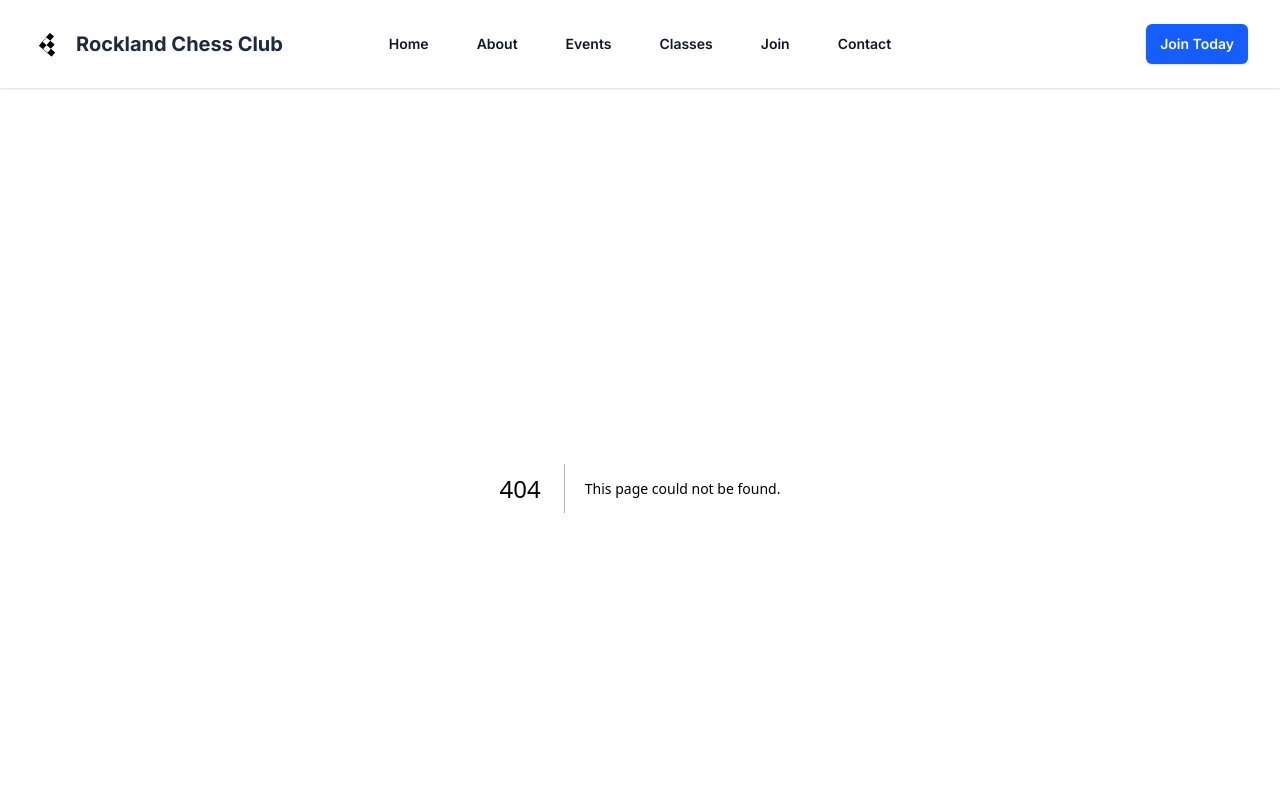
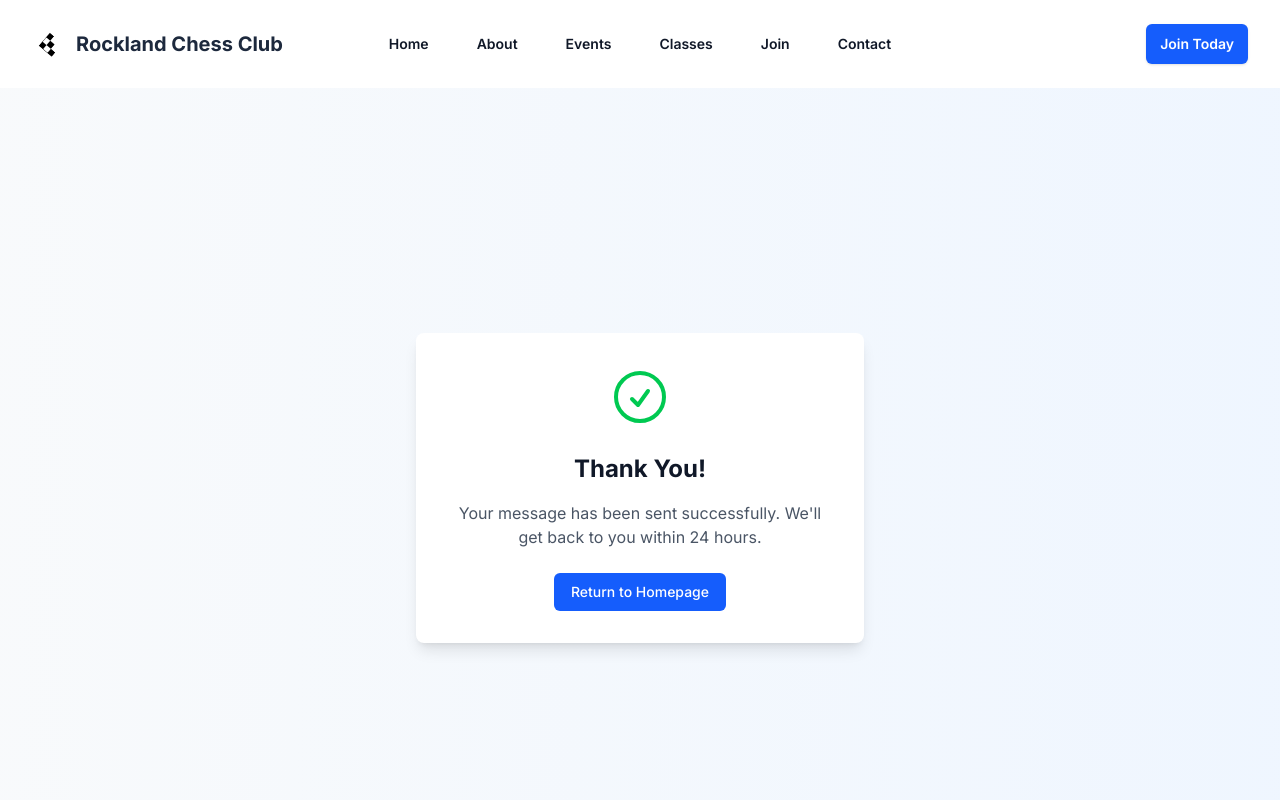
Before and after one commit to dfenjves/rockland-chess-club, a Next.js app: page /thank-you in a window 1280 px wide. Before the commit this address had no page. Shown: the top 800 px of the page. Built offline with nearby package versions, Linux system fonts and the light colour scheme.

Commit message:
Add thank you page with form redirects

```diff
--- a/src/app/contact/ContactPageContent.tsx
+++ b/src/app/contact/ContactPageContent.tsx
@@ -120,6 +120,7 @@ export function ContactPageContent() {
                 name="contact"
                 method="POST"
                 data-netlify="true"
+                action="/thank-you"
               >
 
                 <div>
--- /dev/null
+++ b/src/app/thank-you/page.tsx
@@ -0,0 +1,29 @@
+import Link from 'next/link'
+import { CheckCircleIcon } from '@heroicons/react/24/outline'
+
+export default function ThankYouPage() {
+  return (
+    <div className="min-h-screen bg-gradient-to-r from-slate-50 to-blue-50 flex items-center justify-center px-6">
+      <div className="max-w-md w-full bg-white rounded-lg shadow-lg p-8 text-center">
+        <div className="mb-6">
+          <CheckCircleIcon className="mx-auto h-16 w-16 text-green-500" />
+        </div>
+
+        <h1 className="text-2xl font-bold text-gray-900 mb-4">
+          Thank You!
+        </h1>
+
+        <p className="text-gray-600 mb-6">
+          Your message has been sent successfully. We&apos;ll get back to you within 24 hours.
+        </p>
+
+        <Link
+          href="/"
+          className="inline-flex items-center px-4 py-2 border border-transparent text-sm font-medium rounded-md text-white bg-blue-600 hover:bg-blue-700 focus:outline-none focus:ring-2 focus:ring-offset-2 focus:ring-blue-500"
+        >
+          Return to Homepage
+        </Link>
+      </div>
+    </div>
+  )
+}
--- a/src/components/home/NewsletterSignup.tsx
+++ b/src/components/home/NewsletterSignup.tsx
@@ -28,6 +28,7 @@ export default function NewsletterSignup() {
               name="newsletter"
               method="POST"
               data-netlify="true"
+              action="/thank-you"
             >
               <div className="min-w-0 flex-1">
                 <label htmlFor="email-address" className="sr-only">
```
